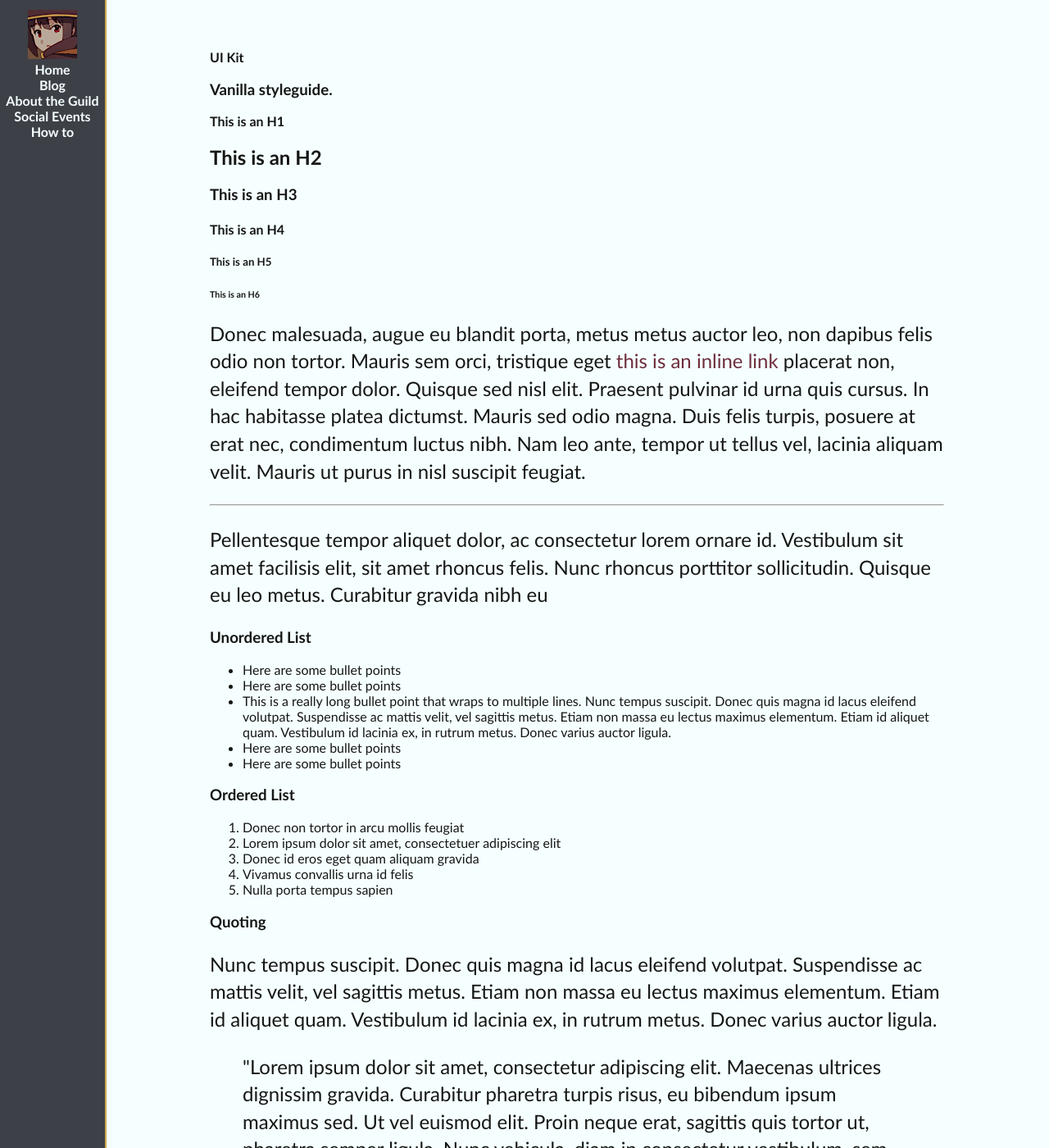
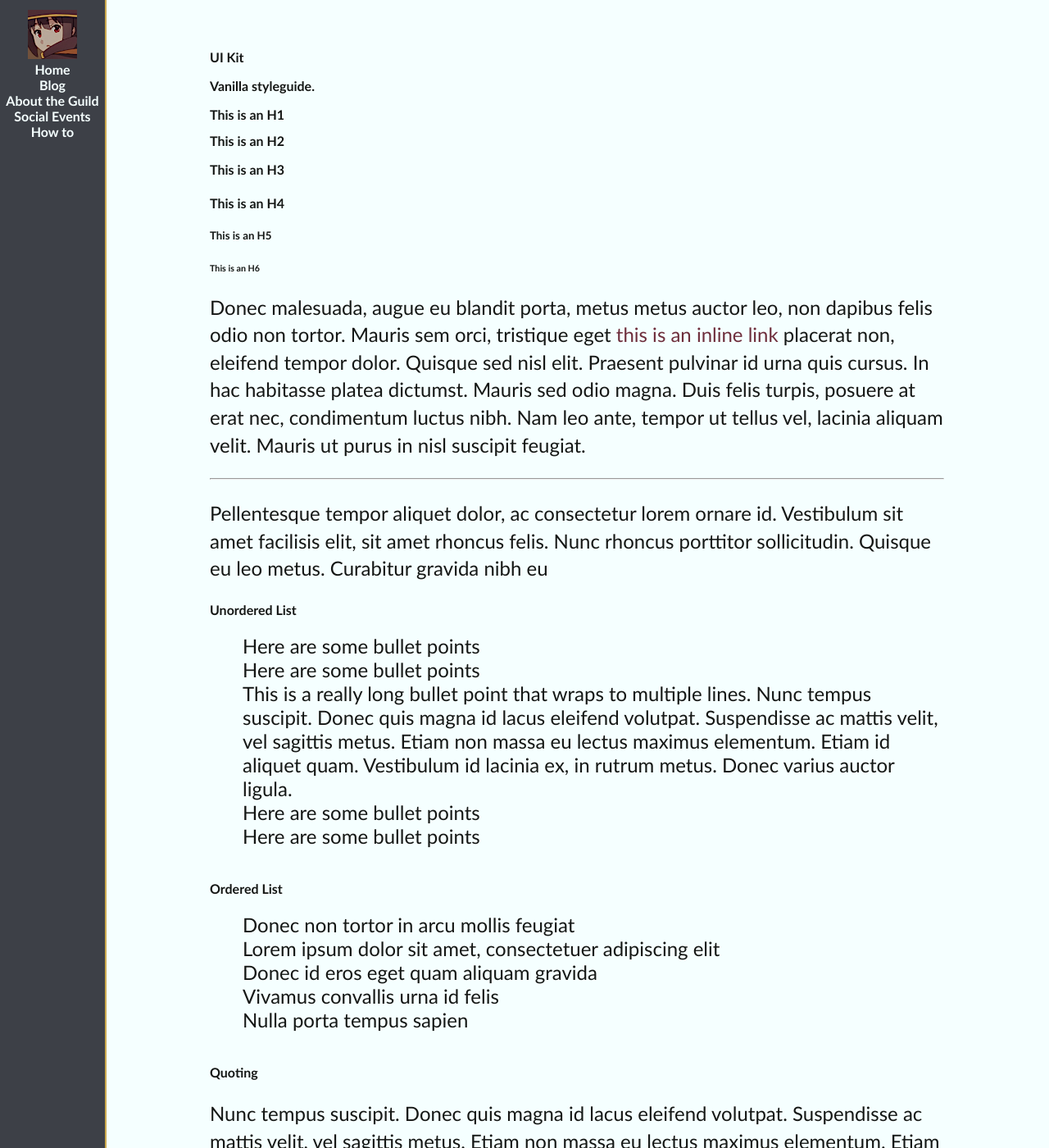
Before and after one commit to ideonella/ideonella.github.io, a Jekyll site: the page built from social.html, in a window 1280 px wide and 1400 px high. Shown: the whole window at 82% size. Built offline with Jekyll 4.4.1, drawn with Linux system fonts in a browser that asks for light colours.

Commit message:
Update main.scss

```diff
--- a/_sass/main.scss
+++ b/_sass/main.scss
@@ -73,19 +73,64 @@ h1 {
     font-size: 1em;
 }
 
+h2 {
+    font-size: 1em;
+}
+
+h3 {
+    font-size: 1em;
+}
+
 p {
     font-size: 1.5em;
     line-height: 1.4em;
     color: $magic-black;
 }
 
-ul.posts {
+//unordered list
+ul {
     margin: 20px auto 40px;
     font-size: 1.5em;
 }
 
-ul.posts li {
+//unordered list. list. (this is an element in an unordered list.)
+ul li {
     list-style: none;
+}
+
+//ordered list
+ol {
+    margin: 20px auto 40px;
+    font-size: 1.5em;
+}
+
+//ordered list. list. (this is an element in an ordered list.)
+ol li {
+    list-style: none;
+}
+
+//for large quotes
+blockquote {
+    font-style: italic;
+}
+
+//for commands
+code {
+    font-family: "Courier New";
+    color: $magic-white;
+    font-weight: normal;
+    background-color: $magic-gray;
+    padding: 1px;
+    border-radius: 4px;
+}
+//for code blocks
+pre {
+    font-family: "Courier New";
+    color: $magic-white;
+    font-weight: normal;
+    background-color: $magic-gray;
+    padding: 16px;
+    border-radius: 4px;
 }
 
 .current {
```
